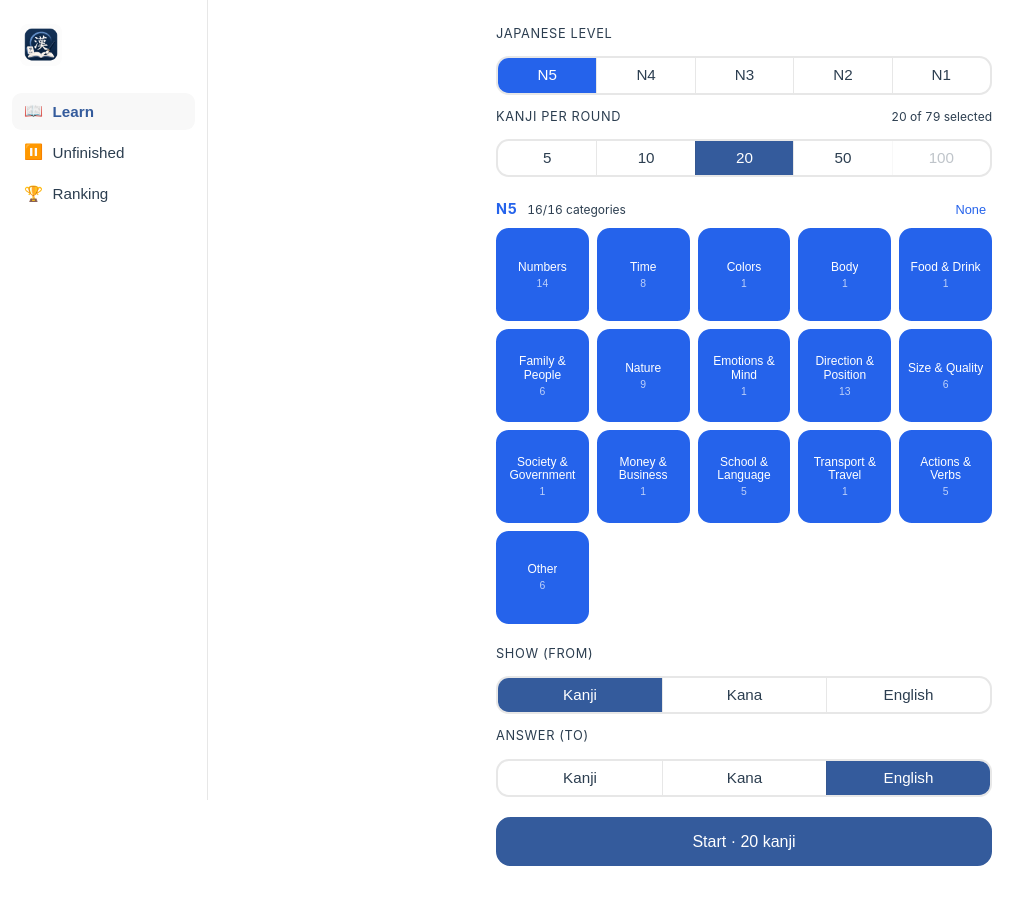
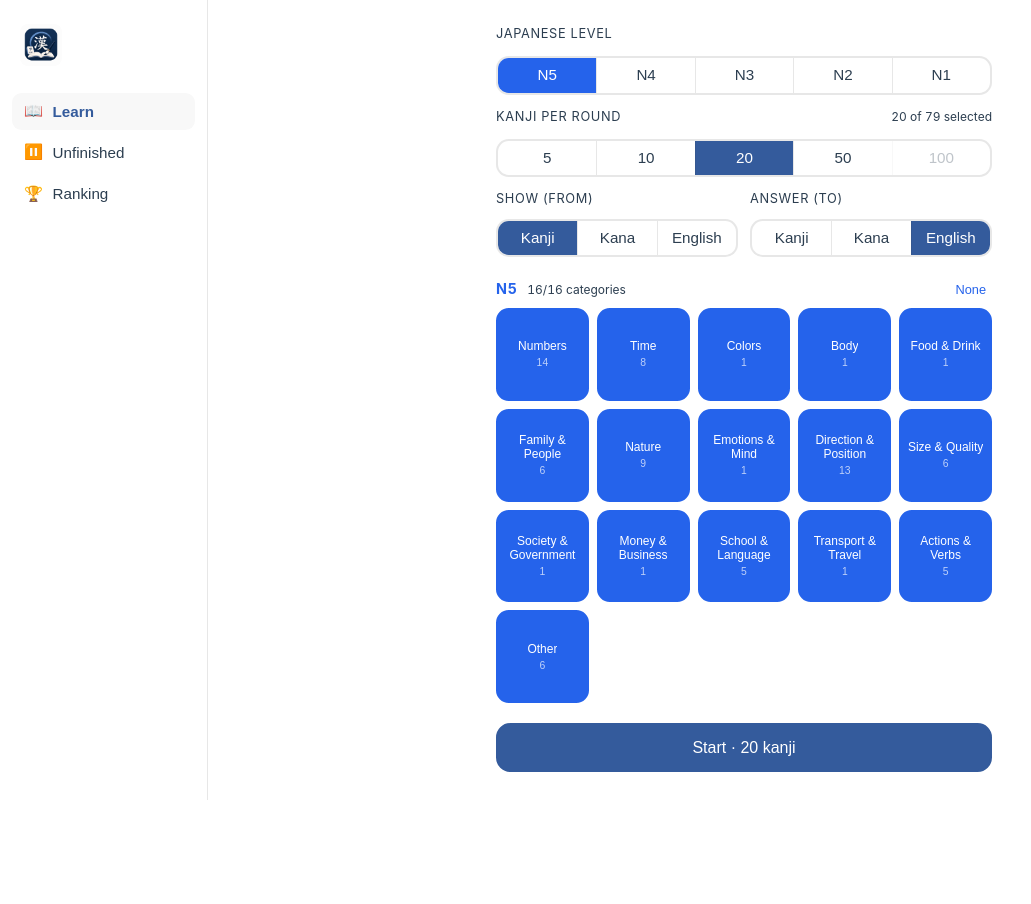
Before and after one commit to vmeirelle/kanji-app, a Vue app: page / in a window 1280 px wide. Shown: the top 904 px of the page, without its empty margins (0-1031 px from the left). After the commit the page ends 820 px from the top, so only its background shows below. Built offline with nearby package versions, Linux system fonts and the light colour scheme.

Commit message:
Code review

```diff
--- a/src/App.vue
+++ b/src/App.vue
@@ -149,11 +149,9 @@ function finish() {
               <span class="seg-main">{{ n }}</span>
             </button>
           </div>
-        </div>
 
-        <CategoryList :blocks="q.levelBlocks.value" v-model:selected="q.selected.value" />
-
-        <div class="card">
+          <div class="duo">
+            <div class="col">
               <span class="tag">Show (From)</span>
               <div class="seg">
                 <button
@@ -168,7 +166,8 @@ function finish() {
                   <span class="seg-main">{{ f.label }}</span>
                 </button>
               </div>
-
+            </div>
+            <div class="col">
               <span class="tag">Answer (To)</span>
               <div class="seg">
                 <button
@@ -184,6 +183,10 @@ function finish() {
                 </button>
               </div>
             </div>
+          </div>
+        </div>
+
+        <CategoryList :blocks="q.levelBlocks.value" v-model:selected="q.selected.value" />
 
         <button class="btn primary" :disabled="!q.poolSize.value" @click="q.startPass">
           Start · {{ q.roundSize.value }} kanji
@@ -379,6 +382,17 @@ function finish() {
   flex-direction: column;
   gap: 0.75rem;
 }
+.duo {
+  display: grid;
+  grid-template-columns: 1fr 1fr;
+  gap: 0.75rem;
+}
+.col {
+  display: flex;
+  flex-direction: column;
+  gap: 0.55rem;
+  min-width: 0;
+}
 .tag {
   font-size: 0.8rem;
   text-transform: uppercase;
```
Lines whose indentation alone changed are shown as unchanged.
